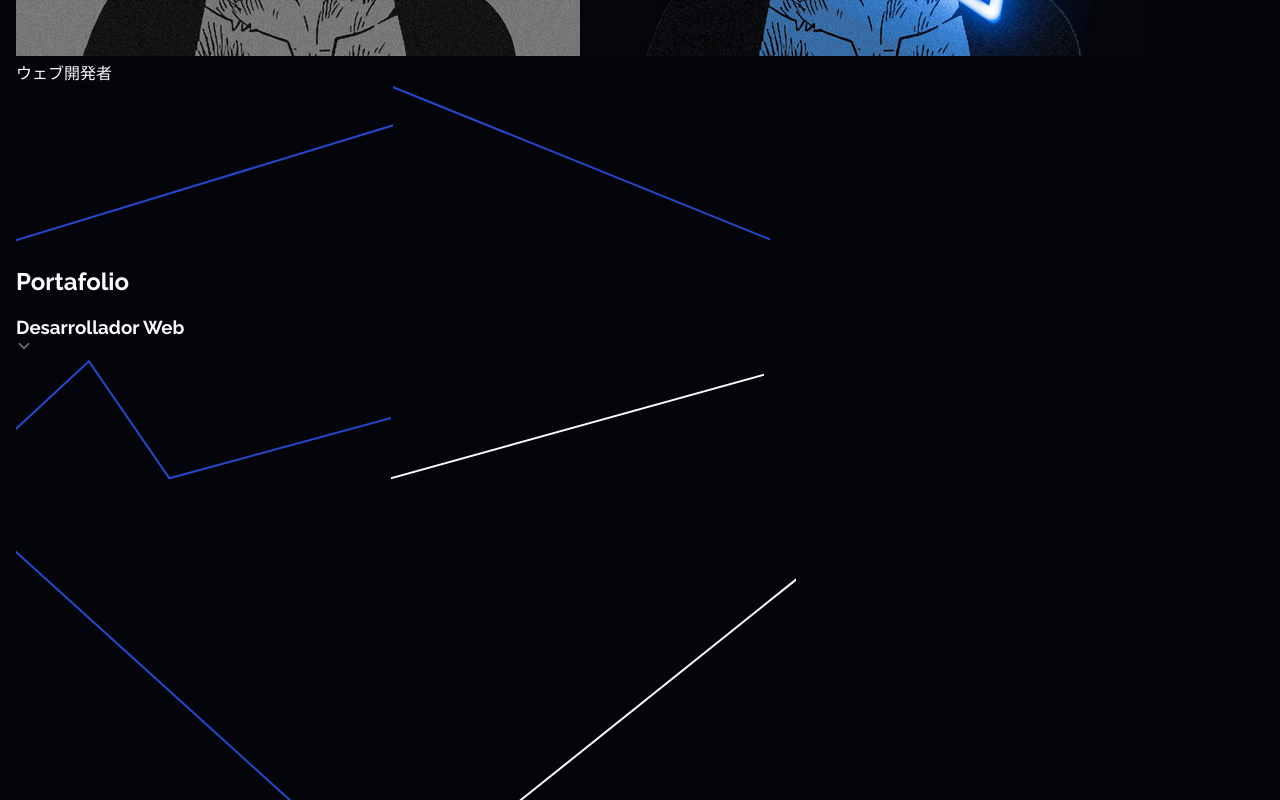
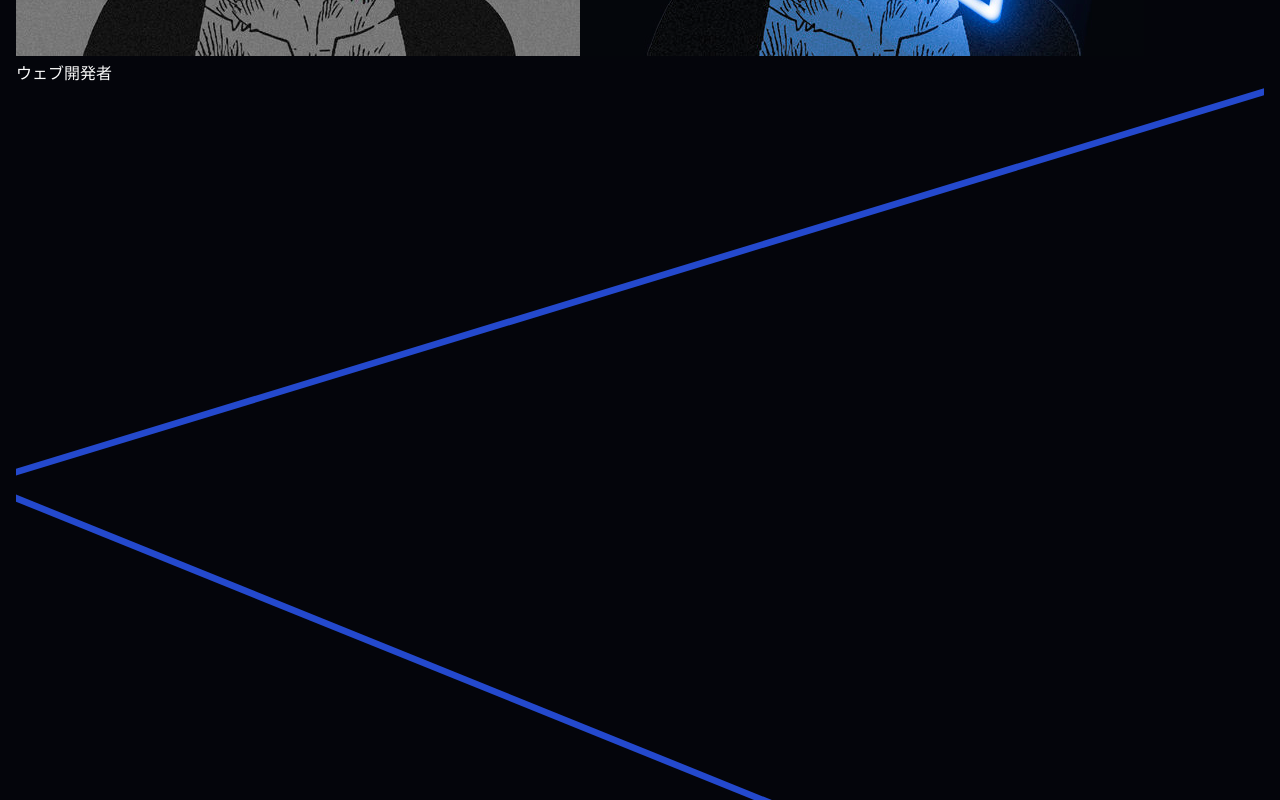
Before and after one commit to Matrox1821/Portfolio, a React (Create React App) app: page / in a window 1280 px wide. Shown: the part 760-1560 px from the top of the page. Built offline with nearby package versions, Linux system fonts and the light colour scheme; a web font is replaced by a local one.

Commit message:
march 4 commit

```diff
--- a/src/assets/index.scss
+++ b/src/assets/index.scss
@@ -17,6 +17,7 @@ body {
   }
   main {
     padding: 0 1rem;
+    overflow-x: hidden;
   }
   section {
     padding-top: 4rem;
@@ -173,9 +174,9 @@ body {
     .subtitle {
       & .line-home {
         position: absolute;
-        width: 100vw;
         z-index: -1;
         left: 0;
+        width: 100vw;
         filter: drop-shadow($shadow-secondary--5);
         &.first-line {
           transform: translateY(-3.4rem);
@@ -234,17 +235,17 @@ body {
     }
     .home-lines {
       left: 0;
-      width: 100vw;
       z-index: -1;
       position: absolute;
-      transform: translateY(28.5rem);
+      top: 43vh;
+      width: 100vw;
       &.first-line {
         transform: translateY(6rem);
-        filter: drop-shadow($shadow-secondary--10);
+        filter: drop-shadow($shadow-secondary--5);
       }
       &.second-line {
         transform: translateY(7.5rem);
-        filter: drop-shadow($shadow-light--15);
+        filter: drop-shadow($shadow-light--5);
       }
     }
   }
@@ -257,15 +258,15 @@ body {
     .am-lines {
       position: absolute;
       left: 0;
+      z-index: -1;
       width: 100vw;
-      z-index: -1;
       &.first-line {
         transform: translateY(4rem);
-        filter: drop-shadow($shadow-secondary--10);
+        filter: drop-shadow($shadow-secondary--5);
       }
       &.second-line {
         transform: translateY(-1rem);
-        filter: drop-shadow($shadow-light--15);
+        filter: drop-shadow($shadow-light--5);
       }
     }
 
@@ -277,7 +278,6 @@ body {
       display: flex;
       flex-direction: column;
       align-items: center;
-      margin: 1rem;
       .am-image {
         height: 10rem;
         width: 10rem;
@@ -302,12 +302,10 @@ body {
       align-items: center;
       padding: 2rem;
       .tech-text-container {
-        display: flex;
-        flex-direction: column;
-        align-items: center;
         font-size: 20px;
         color: $color-light;
         padding-bottom: 1rem;
+        text-align: center;
         .tech-title {
           color: $color-light;
           filter: drop-shadow($shadow-secondary--5);
--- a/src/pages/AboutMe.tsx
+++ b/src/pages/AboutMe.tsx
@@ -8,7 +8,6 @@ import {
   SiPython,
 } from "react-icons/si";
 import asta_edit from "../assets/Asta-edit.jpg";
-
 export const AboutMe = () => {
   return (
     <section id="about-me">
@@ -16,8 +15,6 @@ export const AboutMe = () => {
         <div className="am-lines">
           <svg
             className="am-lines first-line"
-            width="382"
-            height="352"
             viewBox="0 0 382 352"
             fill="none"
             xmlns="http://www.w3.org/2000/svg"
@@ -30,13 +27,11 @@ export const AboutMe = () => {
           </svg>
           <svg
             className="am-lines second-line"
-            width="398"
-            height="324"
             viewBox="0 0 398 324"
             fill="none"
             xmlns="http://www.w3.org/2000/svg"
           >
-            <path d="M-2 323L400 1" stroke="#fbfbfb" stroke-width="2" />
+            <path d="M-2 323L400 1" stroke="white" stroke-width="2" />
           </svg>
         </div>
         <img src={asta_edit} className="am-image" alt="imagen de repuesto" />
@@ -50,7 +45,7 @@ export const AboutMe = () => {
       <div className="tech-container">
         <div className="tech-text-container">
           <h2 className="tech-title">{`<Tecnologías/>`}</h2>
-          <p>&nbsp;&nbsp;Tecnologías con las que he trabajado recientemente:</p>
+          <p>Tecnologías con las que he trabajado recientemente:</p>
         </div>
         <ul className="tech-list">
           <li className="tech">
--- a/src/pages/Home.tsx
+++ b/src/pages/Home.tsx
@@ -3,7 +3,6 @@ import { Link } from "react-scroll";
 import { IoChevronDownSharp } from "react-icons/io5";
 import Asta_edit from "../assets/Asta-edit.jpg";
 import Asta from "../assets/Asta.jpg";
-
 export const Home = () => {
   const [isActive, setIsActive] = useState("");
   const changeClassName = () => {
@@ -28,22 +27,18 @@ export const Home = () => {
       <div className="subtitle">
         <svg
           className="line-home first-line"
-          width="377"
-          height="121"
           viewBox="0 0 377 121"
           fill="none"
           xmlns="http://www.w3.org/2000/svg"
         >
           <path
-            d="M378.129 3L-1.18779 118.618"
+            d="M378.129 2L-1.18778 117.618"
             stroke="#2449CD"
             stroke-width="2"
           />
         </svg>
         <svg
           className="line-home second-line"
-          width="377"
-          height="159"
           viewBox="0 0 377 159"
           fill="none"
           xmlns="http://www.w3.org/2000/svg"
@@ -70,8 +65,6 @@ export const Home = () => {
       <div className="home-lines">
         <svg
           className="home-lines first-line"
-          width="375"
-          height="123"
           viewBox="0 0 375 123"
           fill="none"
           xmlns="http://www.w3.org/2000/svg"
@@ -84,13 +77,18 @@ export const Home = () => {
         </svg>
         <svg
           className="home-lines second-line"
-          width="373"
-          height="109"
-          viewBox="0 0 373 109"
+          viewBox="0 0 373 108"
           fill="none"
           xmlns="http://www.w3.org/2000/svg"
         >
-          <path d="M-1 106.5L374 2.5" stroke="#fbfbfb" stroke-width="2" />
+          <line
+            x1="-0.534492"
+            y1="106.073"
+            x2="374.465"
+            y2="2.07274"
+            stroke="#FBFBFB"
+            stroke-width="2"
+          />
         </svg>
       </div>
     </section>
```
